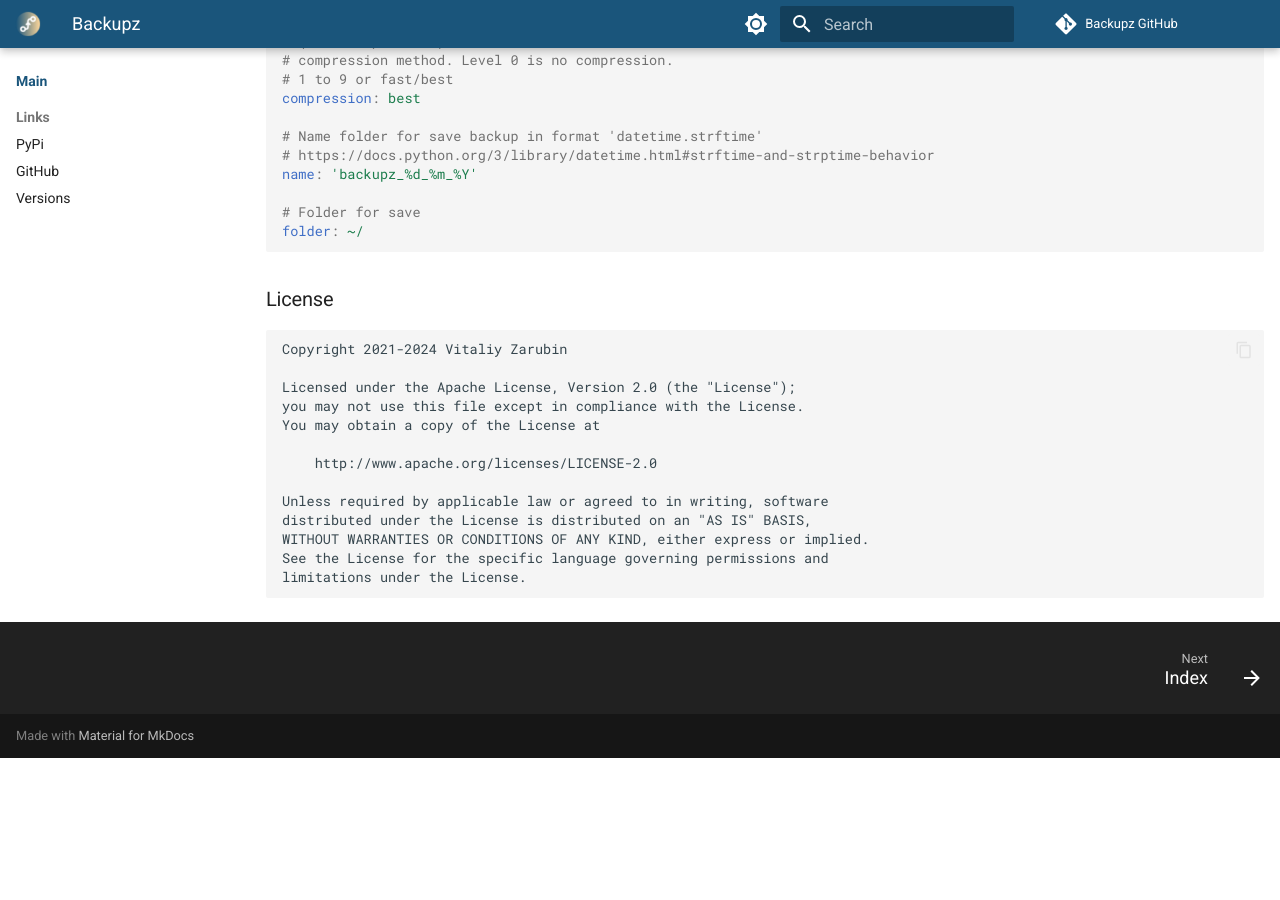
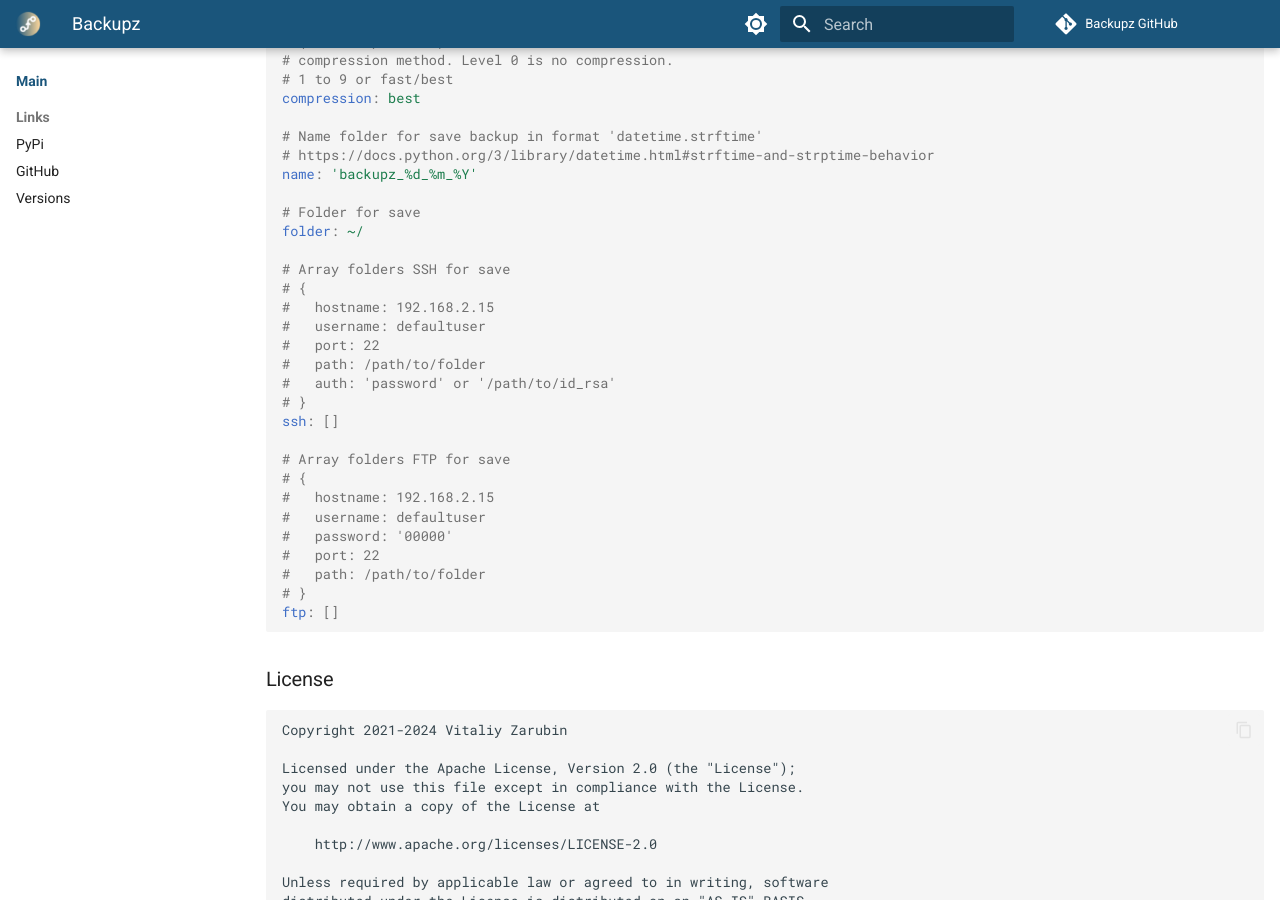
Before and after one commit to keygenqt/backupz, an MkDocs documentation site: the page built from docs/index.md, in a window 1280 px wide and 900 px high, scrolled down 986 px. Built offline with MkDocs 1.6.1 and Material for MkDocs 9.7.7, drawn with Linux system fonts in a browser that asks for light colours; comment, search, counter and statistics services are not loaded; before the commit the page ends 1744 px from its top, so only the background shows below that.

Commit message:
Update version to 2.1.0.

````diff
--- a/docs/index.md
+++ b/docs/index.md
@@ -36,6 +36,26 @@ name: 'backupz_%d_%m_%Y'
 
 # Folder for save
 folder: ~/
+
+# Array folders SSH for save
+# {
+#   hostname: 192.168.2.15
+#   username: defaultuser
+#   port: 22
+#   path: /path/to/folder
+#   auth: 'password' or '/path/to/id_rsa'
+# }
+ssh: []
+
+# Array folders FTP for save
+# {
+#   hostname: 192.168.2.15
+#   username: defaultuser
+#   password: '00000'
+#   port: 22
+#   path: /path/to/folder
+# }
+ftp: []
 ```
 
 ### License
--- a/setup.py
+++ b/setup.py
@@ -28,7 +28,7 @@ limitations under the License.
 
 setuptools.setup(
     name='backupz',
-    version='2.0.0.1',
+    version='2.1.0.0',
     author='Vitaliy Zarubin',
     author_email='keygenqt@gmail.com',
     description='The application allows you to generate CHANGELOG files based on Git tags.',
````
Also changed, not shown: docs/install/pyz.md (+1 -1 lines), 1 other file.
